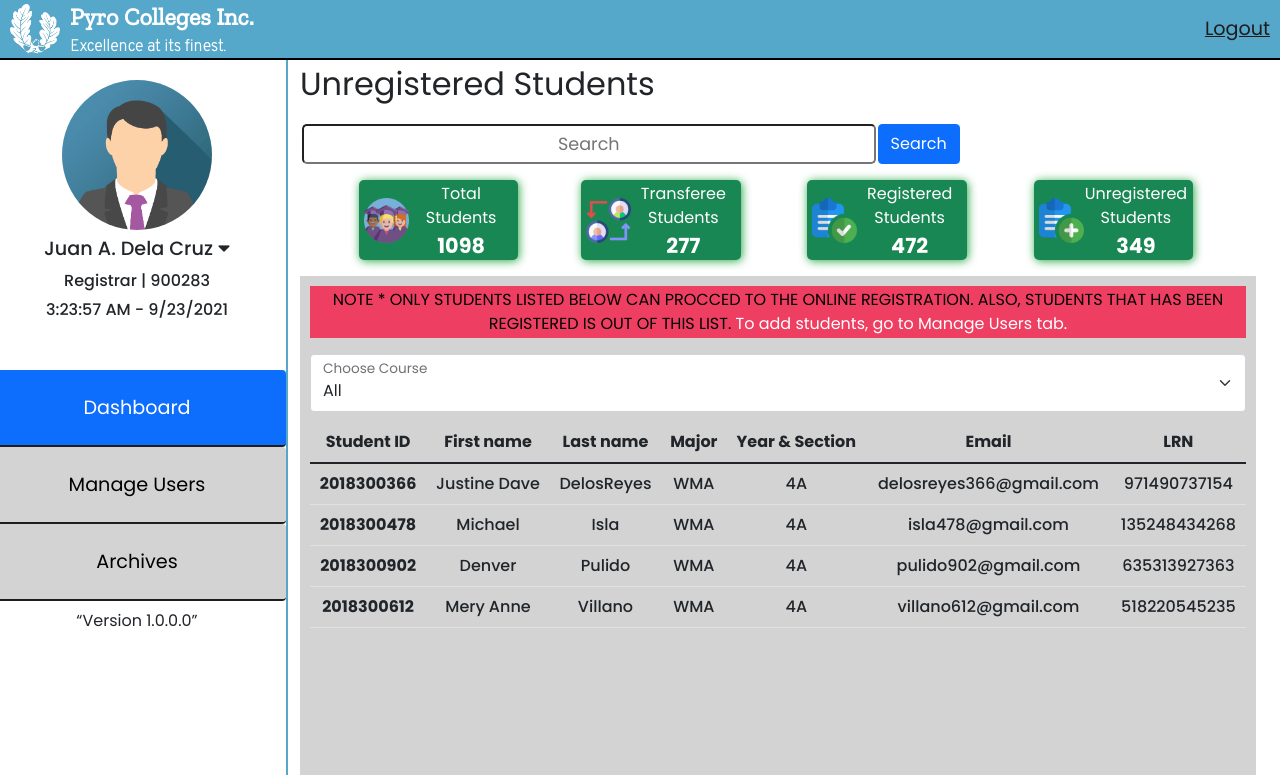
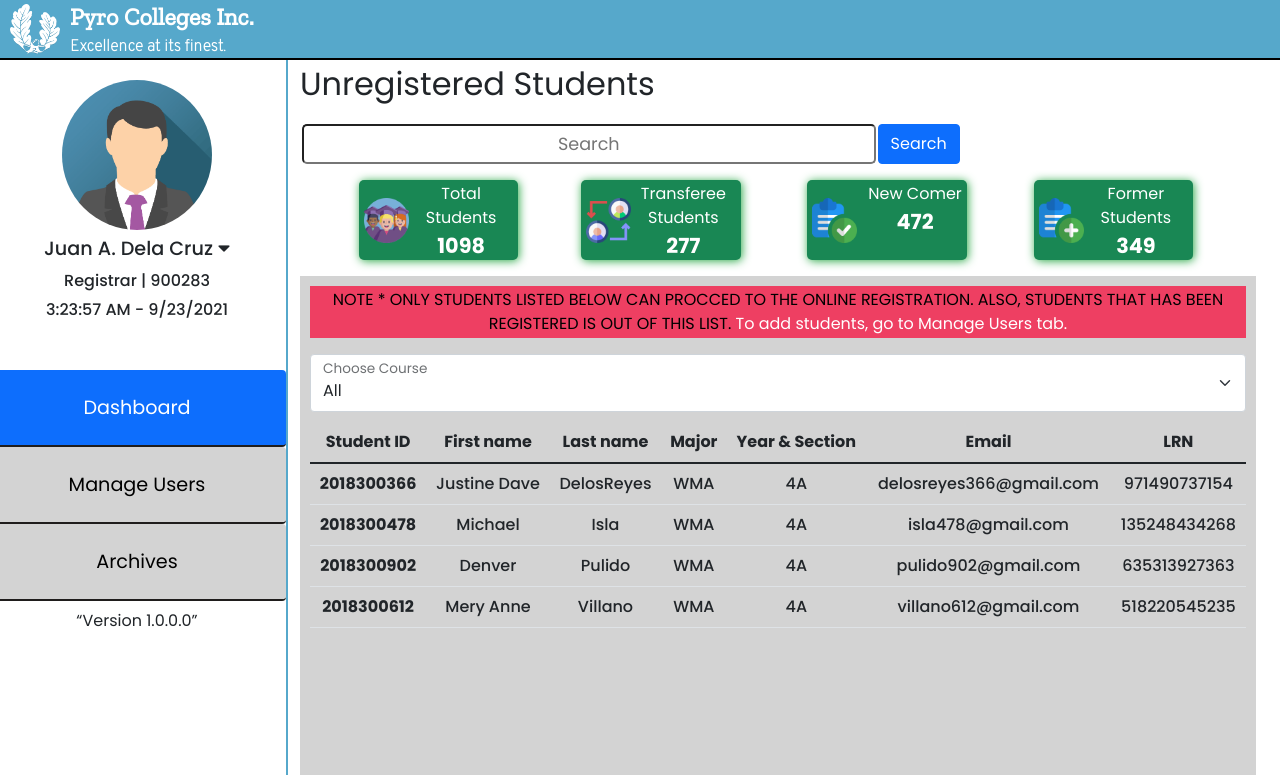
Before and after one commit to Pyro247/Billing-Management-System, a PHP site: page /html/registrar_access.php in a window 1280 px wide. Shown: the top 775 px of the page. Run offline with PHP 8.4, Linux system fonts and the light colour scheme; some libraries are stand-ins or nearby versions.

Commit message:
revised the 2types of sorting in the registrar dashboard as newcomer and former student

```diff
--- a/html/formEmp_Registration.php
+++ b/html/formEmp_Registration.php
@@ -89,14 +89,14 @@
             <div class="row mb-3">
                 <div class="col-sm-4">
                     <div class="form-floating mb-3">
-                        <input type="text" class="form-control" name="citizen" id="citizen" placeholder=" " >
-                        <label for="citizen">Citizenship</label>
+                        <input type="text" class="form-control" name="citizen" id="citizen" placeholder=" ">
+                        <label for="citizen" >Citizenship</label>
                     </div>
                 </div>
 
                 <div class="col-sm-4">
                     <div class="form-floating mb-3">
-                        <input type="text" class="form-control" name="civil" id="civilStatus" placeholder=" " >
+                        <input type="text" class="form-control" name="civil" id="civilStatus" placeholder=" " required="required">
                         <label for="civilStatus">Civil Status</label>
                     </div>
                 </div>
--- a/html/registrar_access.php
+++ b/html/registrar_access.php
@@ -56,7 +56,7 @@
               <p>Excellence at its finest.</p>
           </div>
       </div>
-      <a href="./login.php" class="logout__">Logout</a>
+
     </div>
 
 
@@ -125,7 +125,7 @@
                     <img src="../images/registrar_img/registered_student.png" alt="" class="rounded mx-auto d-block">
                   </div>
                   <div class="student__group_right align-center">
-                    <span class="text-center d-block">Registered Students</span>
+                    <span class="text-center d-block">New Comer</span>
                     <strong class="text-center d-block">472</strong>
                   </div>
                 </div>
@@ -136,7 +136,7 @@
                     <img src="../images/registrar_img/unregistered_student.png" alt="" class="rounded mx-auto d-block">
                   </div>
                   <div class="student__group_right align-center">
-                    <span class="text-center d-block">Unregistered Students</span>
+                    <span class="text-center d-block">Former Students</span>
                     <strong class="text-center d-block">349</strong>
                   </div>
                 </div>
```
